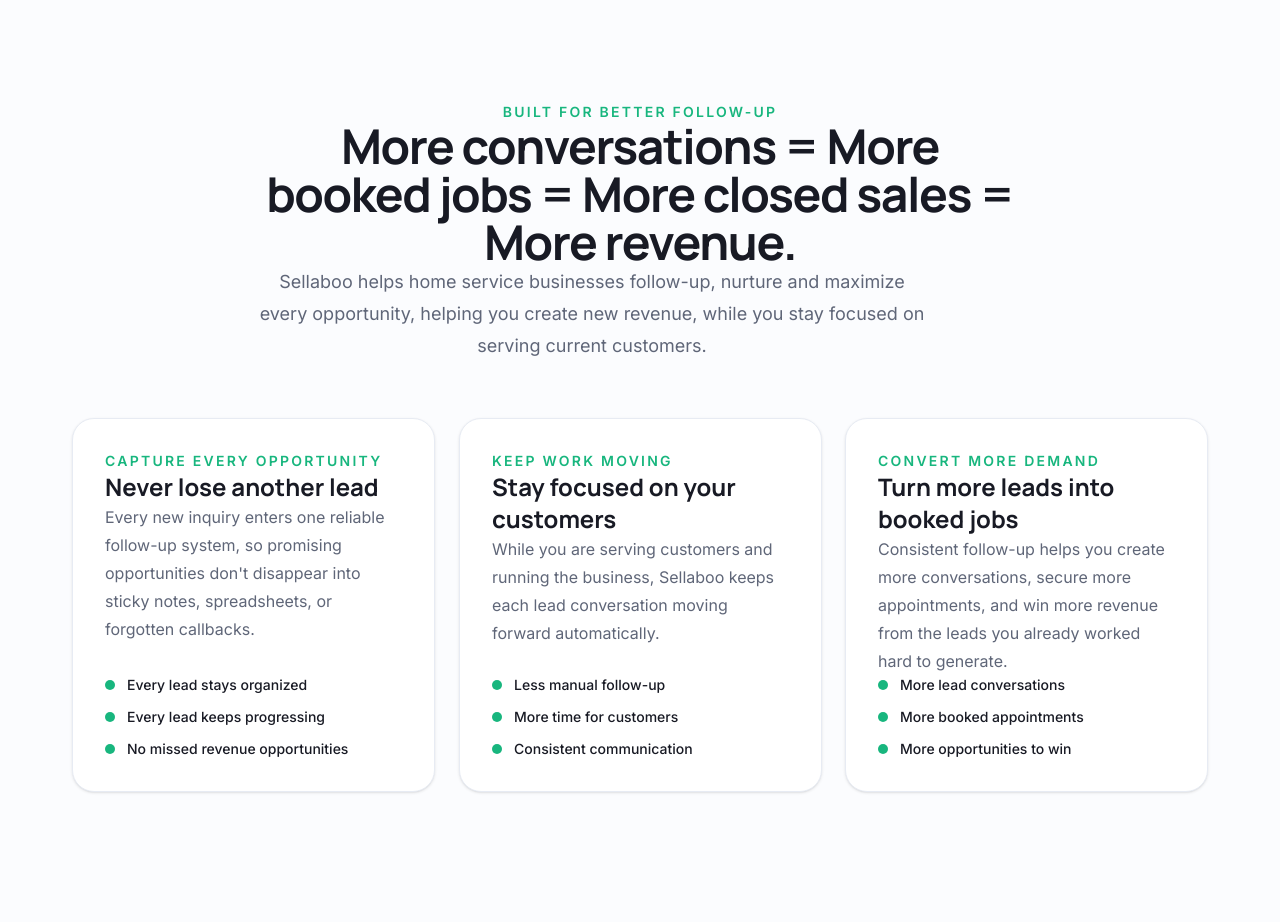
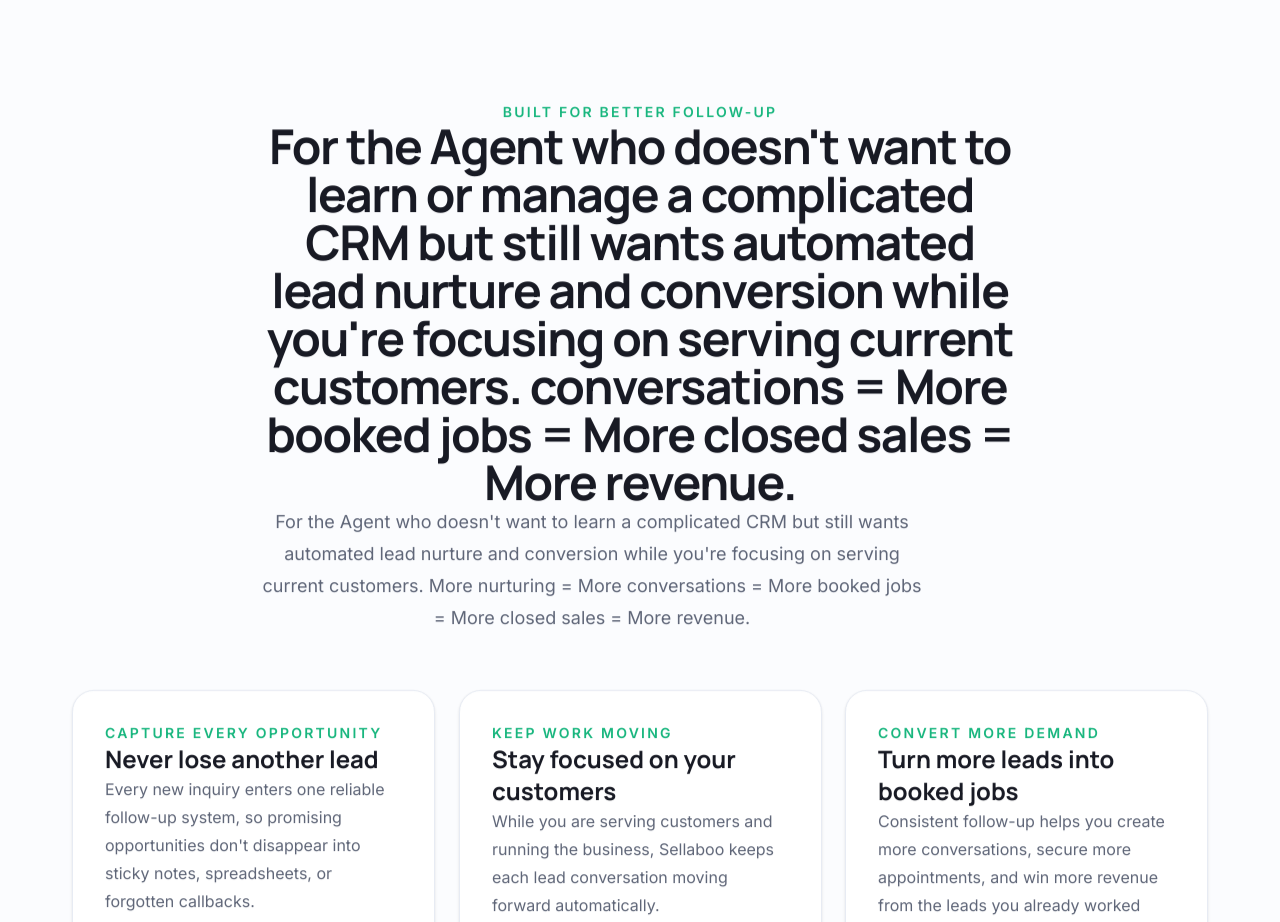
Before and after one commit to Sellaboo-dev/sellaboo-marketing, a Next.js app: page / in a window 1280 px wide. Shown: the part 3720-4642 px from the top of the page. Built offline with nearby package versions, Linux system fonts and the light colour scheme.

Commit message:
Changed text in the Results Section.

```diff
--- a/components/sections/results/ResultsSection.tsx
+++ b/components/sections/results/ResultsSection.tsx
@@ -23,12 +23,16 @@ export function ResultsSection() {
               id="results-heading"
               className="font-[family:var(--font-manrope)] text-4xl font-bold tracking-[-0.03em] text-[#181A24] sm:text-5xl"
             >
-              More conversations = More booked jobs = More closed sales = More revenue.
+              For the Agent who doesn't want to learn or manage a complicated CRM but still
+              wants automated lead nurture and conversion while you're focusing
+              on serving current customers. conversations = More booked jobs = More closed sales = More revenue.
             </h2>
 
             <p className="mx-auto mt-6 max-w-2xl text-lg leading-8 text-[#5F6678]">
-              Sellaboo helps home service businesses follow-up, nurture and maximize every opportunity,
-              helping you create new revenue, while you stay focused on serving current customers.
+              For the Agent who doesn't want to learn a complicated CRM but still
+              wants automated lead nurture and conversion while you're focusing
+              on serving current customers. More nurturing = More conversations =
+              More booked jobs = More closed sales = More revenue.
             </p>
           </div>
         </Reveal>
```
